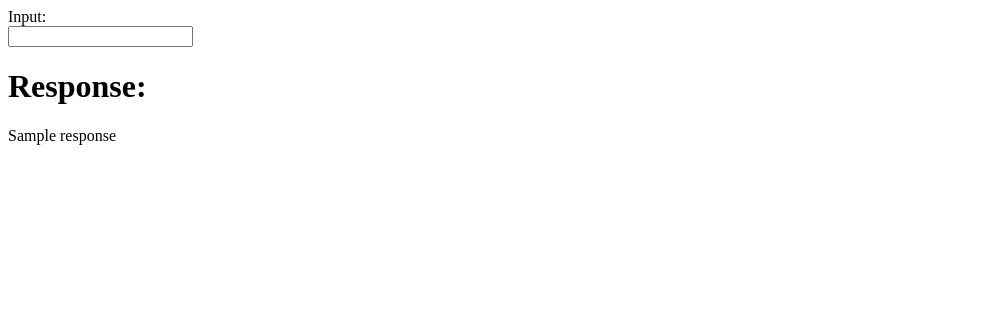
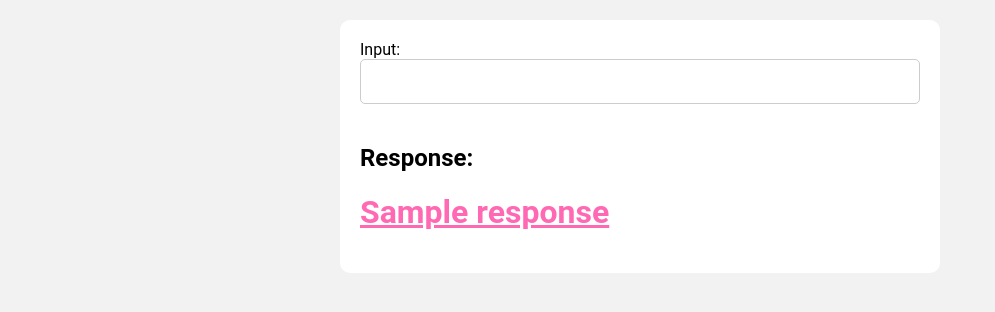
Before and after one commit to Jdka1/Numpy-Assistant, a Flask app: template server/templates/index.html in a window 1280 px wide. Shown: the top 312 px of the page, without its empty margins (0-995 px from the left). Run offline with Flask 2, Linux system fonts and the light colour scheme; the template is opened without the code that fills it: most values are stand-ins (such as "Sample title", 1, 10 or a date in 2020).

Commit message:
finished

```diff
--- a/ML/responses.py
+++ b/ML/responses.py
@@ -38,7 +38,6 @@ class Bot:
         self.model = self.load_model()
         self.vectorizer = self.fit_vectorizer()
         self.label_map = self.load_label_map()
-        self.kmeans = self.load_kmeans()
 
     def load_model(self):
         model = Network()
--- a/server/App.py
+++ b/server/App.py
@@ -12,7 +12,8 @@ def hello_world():
     if request.method == "POST":
         query = request.form["query"]
         response = bot.ask_dnn(query)
-        return render_template('index.html', response=response)
+        link = f'https://numpy.org/doc/stable/reference/generated/{response}.html'
+        return render_template('index.html', response=response, link=link)
     else:
         return render_template('index.html', response=None)
 
--- /dev/null
+++ b/server/static/css/styles.css
@@ -0,0 +1,55 @@
+/* General styles */
+* {
+    box-sizing: border-box;
+    font-family: 'Roboto', sans-serif;
+}
+
+a {
+    color: hotpink;
+  }
+
+
+body {
+    margin: 0;
+    padding: 0;
+    background-color: #f2f2f2;
+}
+
+/* Header styles */
+header {
+    display: flex;
+    align-items: center;
+    justify-content: space-between;
+    padding: 20px;
+    background-color: #333;
+    color: #fff;
+}
+
+header h1 {
+    font-size: 1.5em;
+    margin: 0;
+}
+
+header a {
+    color: #fff;
+    text-decoration: none;
+}
+
+/* Form styles */
+.app {
+    max-width: 600px;
+    margin: 20px auto;
+    padding: 20px;
+    background-color: #fff;
+    border-radius: 10px;
+}
+
+form input[type="text"] {
+    width: 100%;
+    padding: 12px;
+    border: 1px solid #ccc;
+    border-radius: 5px;
+    margin-bottom: 20px;
+    font-size: 16px;
+    box-sizing: border-box;
+}
--- a/server/templates/index.html
+++ b/server/templates/index.html
@@ -2,13 +2,16 @@
 <html>
     <head>
         <title>App</title>
+        <link rel="stylesheet" href="{{ url_for('static', filename='css/styles.css') }}">
     </head>
     <body>
-        <form action="#" method="post" autocomplete="off">
-            <label for="query">Input:</label><br>
-            <input type="text" id="query" name="query">
-        </form>
-        <h1>Response:</h1>
-        <p>{{response}}</p>
+        <div class="app">
+            <form action="#" method="post" autocomplete="off">
+                <label for="query">Input:</label><br>
+                <input type="text" id="query" name="query">
+            </form>
+            <h2>Response:</h2>
+            <a href="{{link}}" target="_blank"><h1>{{response}}</h1></a>
+        </div>
     </body>
 </html>
```
Also changed, not shown: 1 other file.
